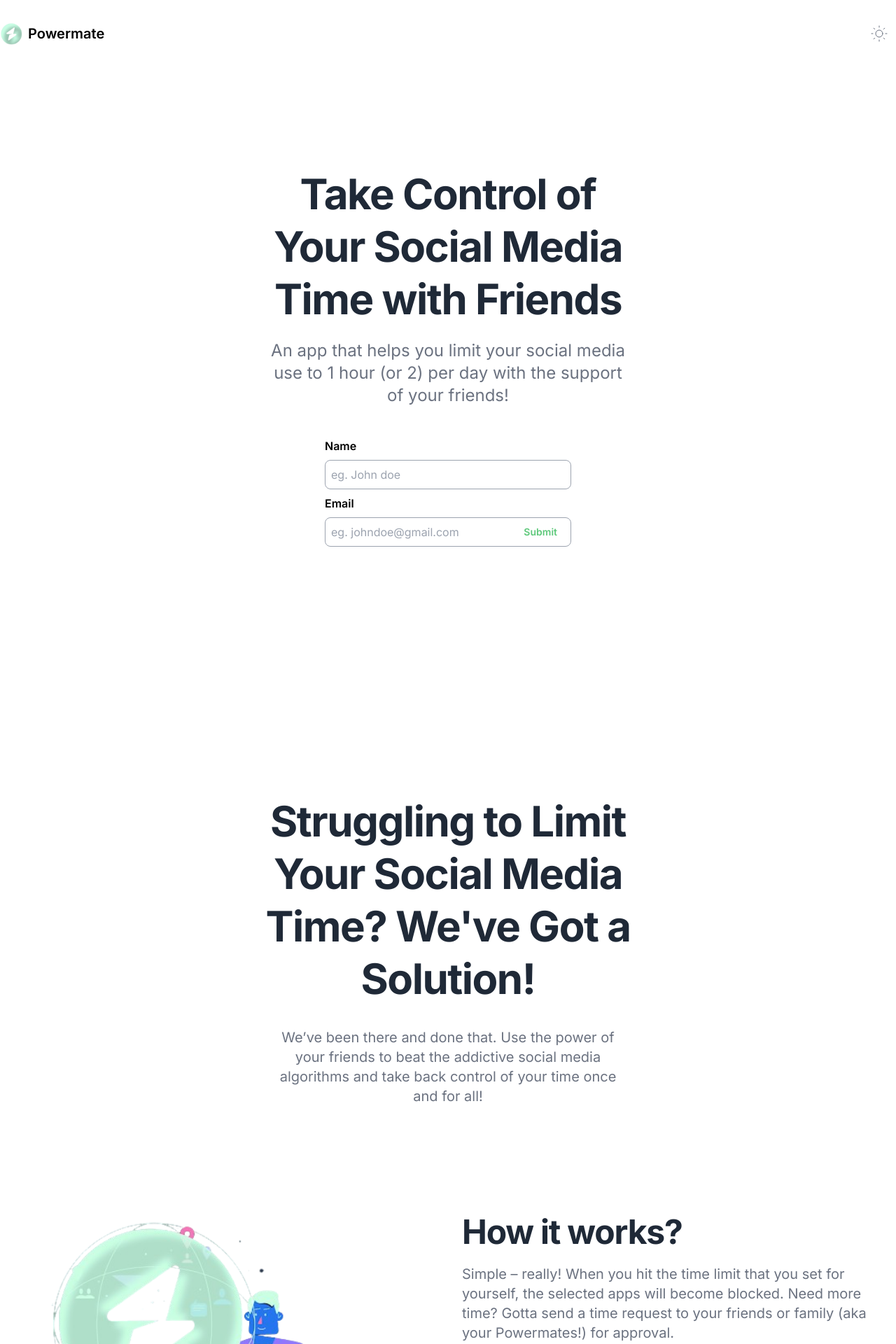
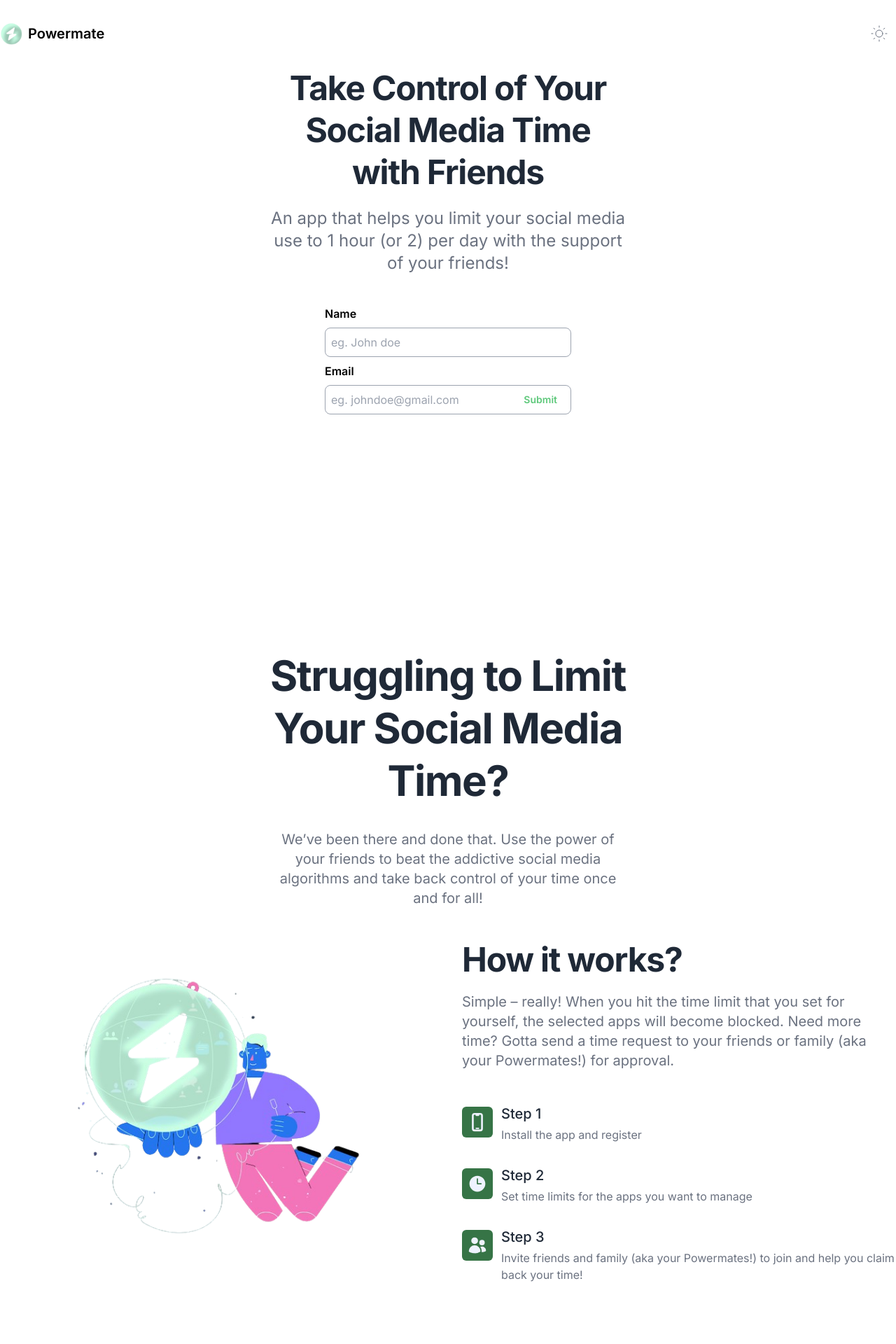
Before and after one commit to Jitomorin/powermate, a Next.js app: page / in a window 1280 px wide. Shown: the top 1920 px of the page at 70% size. Built offline with nearby package versions, Linux system fonts and the light colour scheme.

Commit message:
changed sizes

```diff
--- a/src/app/layout.tsx
+++ b/src/app/layout.tsx
@@ -10,8 +10,8 @@ import { PopupWidget } from "@/components/PopupWidget";
 const inter = Inter({ subsets: ["latin"] });
 
 export const metadata: Metadata = {
-  title: "Create Next App",
-  description: "Generated by create next app",
+  title: "Powermate",
+  description: "An app that helps you limit your social media",
 };
 
 export default function RootLayout({
--- a/src/app/page.tsx
+++ b/src/app/page.tsx
@@ -19,7 +19,7 @@ export default function Home() {
       <Hero open={open} setOpen={setOpen} />
       <SectionTitle
         // preTitle="Nextly Benefits"
-        title="Struggling to Limit Your Social Media Time? We've Got a Solution!"
+        title="Struggling to Limit Your Social Media Time?"
       >
         We’ve been there and done that. Use the power of your friends to beat
         the addictive social media algorithms and take back control of your time
--- a/src/components/Benefits.tsx
+++ b/src/components/Benefits.tsx
@@ -57,8 +57,8 @@ export const Benefits = (props: Readonly<BenefitsProps>) => {
         <div>
           <Image
             src={data.image}
-            width={521}
-            height={521}
+            width={421}
+            height={421}
             alt="Benefits"
             className={"object-cover"}
             placeholder="blur"
--- a/src/components/Container.tsx
+++ b/src/components/Container.tsx
@@ -8,9 +8,10 @@ interface ContainerProps {
 export function Container(props: Readonly<ContainerProps>) {
   return (
     <div
-      className={`container p-8 mx-auto xl:px-0 ${
+      className={`container px-8 mx-auto xl:px-0 ${
         props.className ? props.className : ""
-      }`}>
+      }`}
+    >
       {props.children}
     </div>
   );
--- a/src/components/Hero.tsx
+++ b/src/components/Hero.tsx
@@ -92,12 +92,12 @@ export const Hero = ({ open, setOpen }: any) => {
       <Container className="flex flex-col p-0 m-0">
         {/* <SlideOver open={open} setOpen={setOpen} /> */}
         {/* <FloatingBalls /> */}
-        <div className="flex xl:items-start xl:mt-20 2xl:mt-72 justify-start w-full min-h-[70vh] lg:h-screen mt-0 ">
+        <div className="flex xl:items-start 2xl:mt-72 justify-start w-full min-h-[70vh] lg:h-screen mt-0 ">
           <div className=" mx-auto flex flex-col ">
-            <h1 className="text-3xl font-bold leading-snug tracking-tight text-center text-[#1f2937] dark:text-white  lg:leading-tight lg:text-6xl xl:leading-tight md:px-10 xl:px-96">
+            <h1 className="text-2xl font-bold leading-snug tracking-tight text-center text-[#1f2937] dark:text-white  lg:leading-tight lg:text-5xl xl:leading-tight md:px-10 xl:px-96">
               Take Control of Your Social Media Time with Friends
             </h1>
-            <p className="py-5 lg:px-24 xl:px-96 px-0 md:px-24 text-center text-lg leading-normal text-gray-500 lg:text-xl xl:text-2xl dark:text-gray-300">
+            <p className="py-5 lg:px-24 xl:px-96 px-0 md:px-24 text-center text-[17px] leading-normal text-gray-500 lg:text-xl xl:text-2xl dark:text-gray-300">
               An app that helps you limit your social media use to 1 hour (or 2)
               per day with the support of your friends!
             </p>
--- a/src/components/SectionTitle.tsx
+++ b/src/components/SectionTitle.tsx
@@ -22,7 +22,7 @@ export const SectionTitle = (props: Readonly<SectionTitleProps>) => {
       )}
 
       {props.title && (
-        <h2 className=" my-4 text-3xl md:text-3xl xl:px-80 lg:text-5xl font-bold leading-snug tracking-tight text-center text-gray-800 lg:leading-tight xl:text-6xl xl:leading-tight dark:text-white">
+        <h2 className=" my-4 text-2xl md:text-2xl xl:px-80 lg:text-4xl font-bold leading-snug tracking-tight text-center text-gray-800 lg:leading-tight xl:text-6xl xl:leading-tight dark:text-white">
           {props.title}
         </h2>
       )}
```
